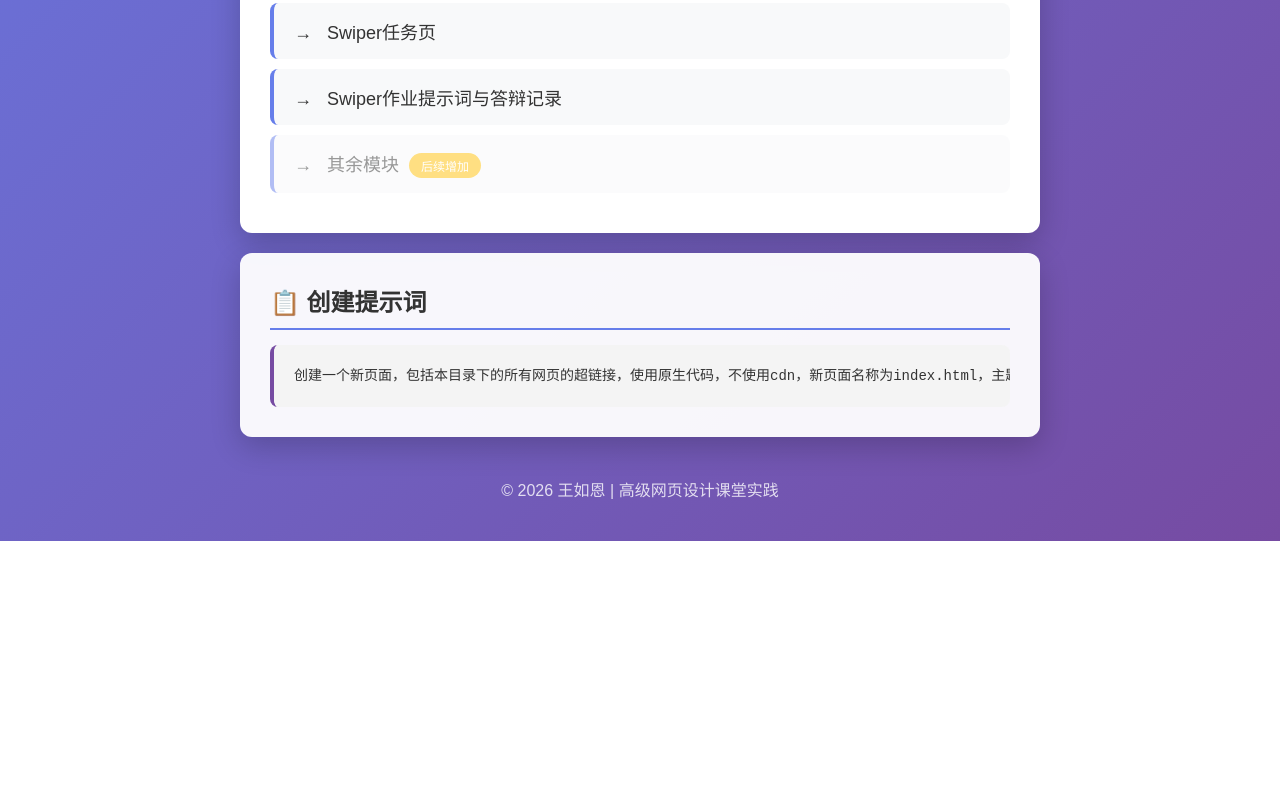
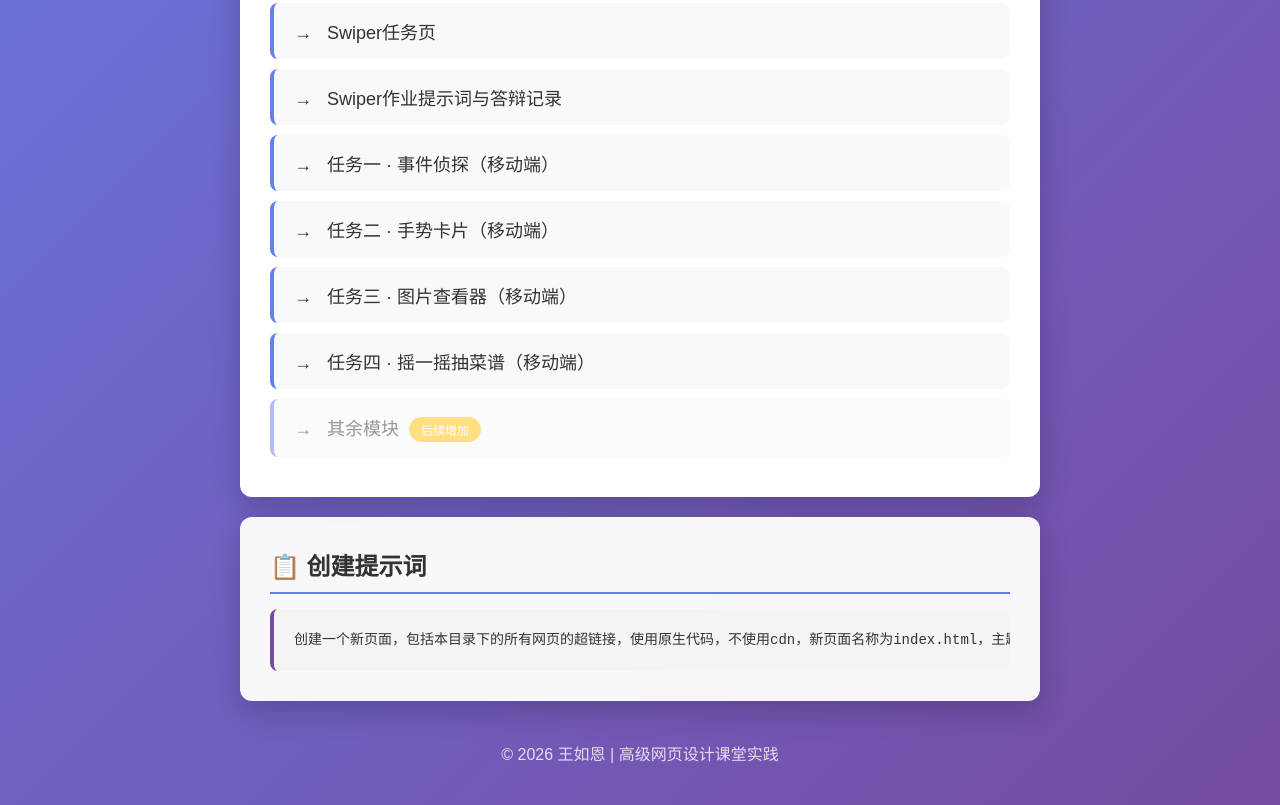
Before and after one commit to wangruen/wangruen, a plain HTML site: page index.html in a window 1280 px wide. Shown: the part 797-1602 px from the top of the page. Before the commit the page ends 1338 px from the top, so only its background shows below. Drawn offline with Linux system fonts and the light colour scheme.

Commit message:
首页课堂模块新增移动端手势作业任务一至四入口
任务一事件侦探 / 任务二手势卡片 / 任务三图片查看器 / 任务四摇一摇抽菜谱，并追加提示词日志

```diff
--- a/index.html
+++ b/index.html
@@ -172,6 +172,18 @@
             <a href="./swiper/demo/wre_swiper_prompts.html">Swiper作业提示词与答辩记录</a>
         </li>
         <li>
+            <a href="./mobile-event-detective.html">任务一 · 事件侦探（移动端）</a>
+        </li>
+        <li>
+            <a href="./mobile-gesture.html">任务二 · 手势卡片（移动端）</a>
+        </li>
+        <li>
+            <a href="./mobile-zoom.html">任务三 · 图片查看器（移动端）</a>
+        </li>
+        <li>
+            <a href="./mobile-sensor.html">任务四 · 摇一摇抽菜谱（移动端）</a>
+        </li>
+        <li>
             <a href="javascript:void(0)" style="opacity: 0.5; cursor: not-allowed;">其余模块<span class="status-badge status-pending">后续增加</span></a>
         </li>
     </ul>
```
Also changed, not shown: 24002120528-王如恩.txt.
